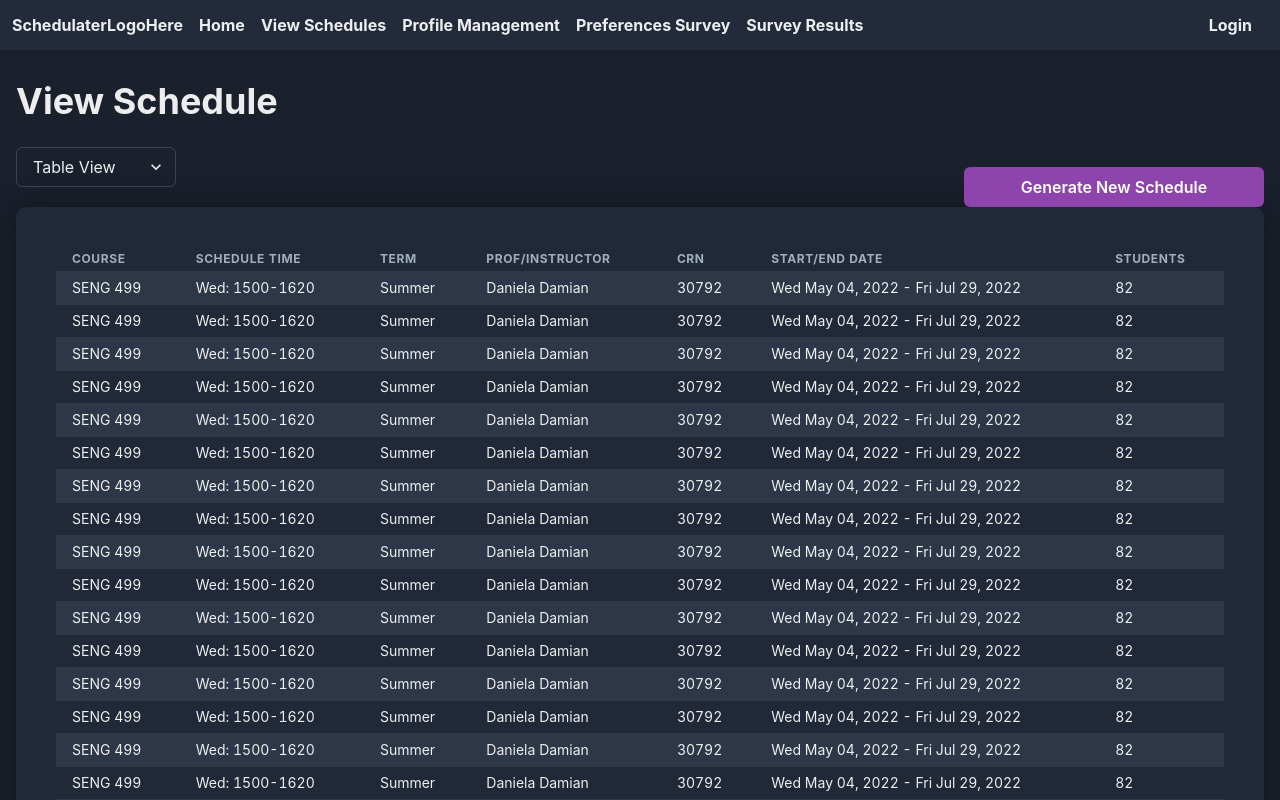
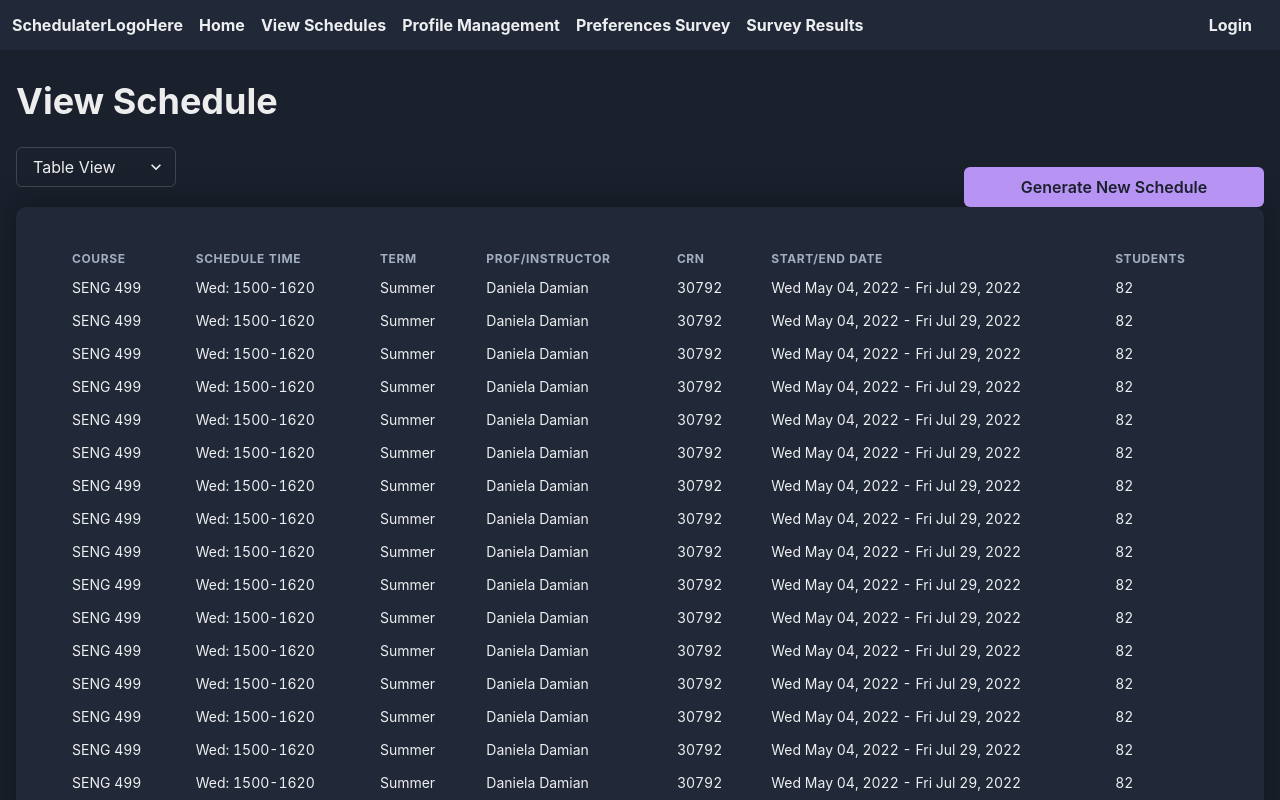
Before and after one commit to SENG499-S22-Company3/frontend, a React (Create React App) app: page /schedule in a window 1280 px wide. Shown: the top 800 px of the page. Built offline with nearby package versions, Linux system fonts and the light colour scheme.

Commit message:
JC: Add unified Chakra color scheme

```diff
--- a/src/App.tsx
+++ b/src/App.tsx
@@ -1,4 +1,5 @@
 import { ChakraProvider, extendTheme, ThemeConfig } from "@chakra-ui/react";
+import { colors } from "./theme/colors";
 import * as React from "react";
 import { Route, Routes } from "react-router-dom";
 import { Home } from "./pages/Home";
@@ -12,13 +13,13 @@ import { NotFound } from "./pages/NotFound";
 import { Survey } from "./pages/Survey";
 import { NavHeader } from "./components/Nav";
 
-
 const config: ThemeConfig = {
   initialColorMode: "dark",
   useSystemColorMode: false,
 };
 
 const theme = extendTheme({
+  colors,
   config,
 });
 
--- a/src/components/Nav.tsx
+++ b/src/components/Nav.tsx
@@ -85,7 +85,7 @@ export const NavHeader = () => {
     <Flex
       w="100vw"
       h="50px"
-      bg="#232b3b"
+      bg="gray.700"
       alignItems="center"
       justifyContent="space-between"
       px={3}
--- a/src/pages/Generate.tsx
+++ b/src/pages/Generate.tsx
@@ -16,9 +16,7 @@ export const Generate = () => {
         w="300px"
         as={Link}
         to="/schedule"
-        backgroundColor="#8e44ad"
         colorScheme="purple"
-        textColor="#ffffff"
         variant="solid"
       >
         Generate Schedule
--- a/src/pages/Login.tsx
+++ b/src/pages/Login.tsx
@@ -64,7 +64,7 @@ export const Login = () => {
       <Container mb={32}>
         <Heading mb={6}>Sign in to Schedulater</Heading>
         <Flex
-          bg="#212938"
+          bg="gray.700"
           p={10}
           borderRadius={10}
           flexDir="column"
--- a/src/pages/Schedule.tsx
+++ b/src/pages/Schedule.tsx
@@ -66,10 +66,8 @@ export const Schedule = () => {
           w="300px"
           as={Link}
           to="/schedule"
-
-        backgroundColor="#8e44ad"
+          backgroundColor="purple.300"
           colorScheme="purple"
-        textColor="#ffffff"
           variant="solid"
           float="right"
         >
@@ -86,34 +84,27 @@ export const Schedule = () => {
           <option value="calendar">Calendar View</option>
         </Select>
         <Flex
-          bg="#212938"
+          bg="gray.700"
           p={10}
           borderRadius={10}
           flexDir="column"
           style={{ boxShadow: "0px 0px 30px rgba(0, 0, 0, 0.40)" }}
         >
-         <TableContainer
-            overflowY="auto"
-         >
-            <Table
-              size='sm'
-              variant="striped"
-              colorScheme="gray"
-            >
+          <TableContainer overflowY="auto">
+            <Table size="sm" variant="striped" colorScheme="gray">
               <Thead>
-
                 <Tr>
-                  <Th >Course</Th>
+                  <Th>Course</Th>
                   <Th>Schedule Time</Th>
                   <Th>Term</Th>
-                  <Th >Prof/InsTructor</Th>
+                  <Th>Prof/InsTructor</Th>
                   <Th>CRN</Th>
                   <Th>Start/End Date</Th>
                   <Th>Students</Th>
                 </Tr>
               </Thead>
               <Tbody>
-              <Tr >
+                <Tr>
                   <Td>SENG 499</Td>
                   <Td>Wed: 1500-1620</Td>
                   <Td>Summer</Td>
@@ -122,7 +113,7 @@ export const Schedule = () => {
                   <Td>Wed May 04, 2022 - Fri Jul 29, 2022</Td>
                   <Td>82</Td>
                 </Tr>
-              <Tr >
+                <Tr>
                   <Td>SENG 499</Td>
                   <Td>Wed: 1500-1620</Td>
                   <Td>Summer</Td>
@@ -131,7 +122,7 @@ export const Schedule = () => {
                   <Td>Wed May 04, 2022 - Fri Jul 29, 2022</Td>
                   <Td>82</Td>
                 </Tr>
-              <Tr >
+                <Tr>
                   <Td>SENG 499</Td>
                   <Td>Wed: 1500-1620</Td>
                   <Td>Summer</Td>
@@ -140,7 +131,7 @@ export const Schedule = () => {
                   <Td>Wed May 04, 2022 - Fri Jul 29, 2022</Td>
                   <Td>82</Td>
                 </Tr>
-              <Tr >
+                <Tr>
                   <Td>SENG 499</Td>
                   <Td>Wed: 1500-1620</Td>
                   <Td>Summer</Td>
@@ -149,7 +140,7 @@ export const Schedule = () => {
                   <Td>Wed May 04, 2022 - Fri Jul 29, 2022</Td>
                   <Td>82</Td>
                 </Tr>
-              <Tr >
+                <Tr>
                   <Td>SENG 499</Td>
                   <Td>Wed: 1500-1620</Td>
                   <Td>Summer</Td>
@@ -158,7 +149,7 @@ export const Schedule = () => {
                   <Td>Wed May 04, 2022 - Fri Jul 29, 2022</Td>
                   <Td>82</Td>
                 </Tr>
-              <Tr >
+                <Tr>
                   <Td>SENG 499</Td>
                   <Td>Wed: 1500-1620</Td>
                   <Td>Summer</Td>
@@ -167,7 +158,7 @@ export const Schedule = () => {
                   <Td>Wed May 04, 2022 - Fri Jul 29, 2022</Td>
                   <Td>82</Td>
                 </Tr>
-              <Tr >
+                <Tr>
                   <Td>SENG 499</Td>
                   <Td>Wed: 1500-1620</Td>
                   <Td>Summer</Td>
@@ -176,7 +167,7 @@ export const Schedule = () => {
                   <Td>Wed May 04, 2022 - Fri Jul 29, 2022</Td>
                   <Td>82</Td>
                 </Tr>
-              <Tr >
+                <Tr>
                   <Td>SENG 499</Td>
                   <Td>Wed: 1500-1620</Td>
                   <Td>Summer</Td>
@@ -185,7 +176,7 @@ export const Schedule = () => {
                   <Td>Wed May 04, 2022 - Fri Jul 29, 2022</Td>
                   <Td>82</Td>
                 </Tr>
-              <Tr >
+                <Tr>
                   <Td>SENG 499</Td>
                   <Td>Wed: 1500-1620</Td>
                   <Td>Summer</Td>
@@ -194,7 +185,7 @@ export const Schedule = () => {
                   <Td>Wed May 04, 2022 - Fri Jul 29, 2022</Td>
                   <Td>82</Td>
                 </Tr>
-              <Tr >
+                <Tr>
                   <Td>SENG 499</Td>
                   <Td>Wed: 1500-1620</Td>
                   <Td>Summer</Td>
@@ -203,7 +194,7 @@ export const Schedule = () => {
                   <Td>Wed May 04, 2022 - Fri Jul 29, 2022</Td>
                   <Td>82</Td>
                 </Tr>
-              <Tr >
+                <Tr>
                   <Td>SENG 499</Td>
                   <Td>Wed: 1500-1620</Td>
                   <Td>Summer</Td>
@@ -212,7 +203,7 @@ export const Schedule = () => {
                   <Td>Wed May 04, 2022 - Fri Jul 29, 2022</Td>
                   <Td>82</Td>
                 </Tr>
-              <Tr >
+                <Tr>
                   <Td>SENG 499</Td>
                   <Td>Wed: 1500-1620</Td>
                   <Td>Summer</Td>
@@ -221,7 +212,7 @@ export const Schedule = () => {
                   <Td>Wed May 04, 2022 - Fri Jul 29, 2022</Td>
                   <Td>82</Td>
                 </Tr>
-              <Tr >
+                <Tr>
                   <Td>SENG 499</Td>
                   <Td>Wed: 1500-1620</Td>
                   <Td>Summer</Td>
@@ -230,7 +221,7 @@ export const Schedule = () => {
                   <Td>Wed May 04, 2022 - Fri Jul 29, 2022</Td>
                   <Td>82</Td>
                 </Tr>
-              <Tr >
+                <Tr>
                   <Td>SENG 499</Td>
                   <Td>Wed: 1500-1620</Td>
                   <Td>Summer</Td>
@@ -239,7 +230,7 @@ export const Schedule = () => {
                   <Td>Wed May 04, 2022 - Fri Jul 29, 2022</Td>
                   <Td>82</Td>
                 </Tr>
-              <Tr >
+                <Tr>
                   <Td>SENG 499</Td>
                   <Td>Wed: 1500-1620</Td>
                   <Td>Summer</Td>
@@ -248,7 +239,7 @@ export const Schedule = () => {
                   <Td>Wed May 04, 2022 - Fri Jul 29, 2022</Td>
                   <Td>82</Td>
                 </Tr>
-              <Tr >
+                <Tr>
                   <Td>SENG 499</Td>
                   <Td>Wed: 1500-1620</Td>
                   <Td>Summer</Td>
@@ -257,7 +248,7 @@ export const Schedule = () => {
                   <Td>Wed May 04, 2022 - Fri Jul 29, 2022</Td>
                   <Td>82</Td>
                 </Tr>
-              <Tr >
+                <Tr>
                   <Td>SENG 499</Td>
                   <Td>Wed: 1500-1620</Td>
                   <Td>Summer</Td>
@@ -266,7 +257,7 @@ export const Schedule = () => {
                   <Td>Wed May 04, 2022 - Fri Jul 29, 2022</Td>
                   <Td>82</Td>
                 </Tr>
-              <Tr >
+                <Tr>
                   <Td>SENG 499</Td>
                   <Td>Wed: 1500-1620</Td>
                   <Td>Summer</Td>
@@ -275,7 +266,7 @@ export const Schedule = () => {
                   <Td>Wed May 04, 2022 - Fri Jul 29, 2022</Td>
                   <Td>82</Td>
                 </Tr>
-              <Tr >
+                <Tr>
                   <Td>SENG 499</Td>
                   <Td>Wed: 1500-1620</Td>
                   <Td>Summer</Td>
@@ -284,7 +275,7 @@ export const Schedule = () => {
                   <Td>Wed May 04, 2022 - Fri Jul 29, 2022</Td>
                   <Td>82</Td>
                 </Tr>
-              <Tr >
+                <Tr>
                   <Td>SENG 499</Td>
                   <Td>Wed: 1500-1620</Td>
                   <Td>Summer</Td>
@@ -294,7 +285,6 @@ export const Schedule = () => {
                   <Td>82</Td>
                 </Tr>
               </Tbody>
-
             </Table>
           </TableContainer>
         </Flex>
--- a/src/pages/Survey.tsx
+++ b/src/pages/Survey.tsx
@@ -78,7 +78,7 @@ export const Survey = () => {
       <Container mb={32} maxW="container.lg">
         <Heading mb={6}>Professor Preferences Survey</Heading>
         <Flex
-          bg="#212938"
+          bg="gray.700"
           p={10}
           borderRadius={10}
           flexDir="column"
--- /dev/null
+++ b/src/theme/colors.tsx
@@ -0,0 +1,240 @@
+export const colors = {
+  transparent: "transparent",
+  current: "currentColor",
+  black: "#000000",
+  white: "#FFFFFF",
+
+  whiteAlpha: {
+    50: "rgba(255, 255, 255, 0.04)",
+    100: "rgba(255, 255, 255, 0.06)",
+    200: "rgba(255, 255, 255, 0.08)",
+    300: "rgba(255, 255, 255, 0.16)",
+    400: "rgba(255, 255, 255, 0.24)",
+    500: "rgba(255, 255, 255, 0.36)",
+    600: "rgba(255, 255, 255, 0.48)",
+    700: "rgba(255, 255, 255, 0.64)",
+    800: "rgba(255, 255, 255, 0.80)",
+    900: "rgba(255, 255, 255, 0.92)",
+  },
+
+  blackAlpha: {
+    50: "rgba(0, 0, 0, 0.04)",
+    100: "rgba(0, 0, 0, 0.06)",
+    200: "rgba(0, 0, 0, 0.08)",
+    300: "rgba(0, 0, 0, 0.16)",
+    400: "rgba(0, 0, 0, 0.24)",
+    500: "rgba(0, 0, 0, 0.36)",
+    600: "rgba(0, 0, 0, 0.48)",
+    700: "rgba(0, 0, 0, 0.64)",
+    800: "rgba(0, 0, 0, 0.80)",
+    900: "rgba(0, 0, 0, 0.92)",
+  },
+
+  gray: {
+    50: "#F7FAFC",
+    100: "#EDF2F7",
+    200: "#E2E8F0",
+    300: "#CBD5E0",
+    400: "#A0AEC0",
+    500: "#718096",
+    600: "#4A5568",
+    700: "#212938",
+    800: "#1A202C",
+    900: "#171923",
+  },
+
+  red: {
+    50: "#FFF5F5",
+    100: "#FED7D7",
+    200: "#FEB2B2",
+    300: "#FC8181",
+    400: "#F56565",
+    500: "#E53E3E",
+    600: "#C53030",
+    700: "#9B2C2C",
+    800: "#822727",
+    900: "#63171B",
+  },
+
+  orange: {
+    50: "#FFFAF0",
+    100: "#FEEBC8",
+    200: "#FBD38D",
+    300: "#F6AD55",
+    400: "#ED8936",
+    500: "#DD6B20",
+    600: "#C05621",
+    700: "#9C4221",
+    800: "#7B341E",
+    900: "#652B19",
+  },
+
+  yellow: {
+    50: "#FFFFF0",
+    100: "#FEFCBF",
+    200: "#FAF089",
+    300: "#F6E05E",
+    400: "#ECC94B",
+    500: "#D69E2E",
+    600: "#B7791F",
+    700: "#975A16",
+    800: "#744210",
+    900: "#5F370E",
+  },
+
+  green: {
+    50: "#F0FFF4",
+    100: "#C6F6D5",
+    200: "#9AE6B4",
+    300: "#68D391",
+    400: "#48BB78",
+    500: "#38A169",
+    600: "#2F855A",
+    700: "#276749",
+    800: "#22543D",
+    900: "#1C4532",
+  },
+
+  teal: {
+    50: "#E6FFFA",
+    100: "#B2F5EA",
+    200: "#81E6D9",
+    300: "#4FD1C5",
+    400: "#38B2AC",
+    500: "#319795",
+    600: "#2C7A7B",
+    700: "#285E61",
+    800: "#234E52",
+    900: "#1D4044",
+  },
+
+  blue: {
+    50: "#ebf8ff",
+    100: "#bee3f8",
+    200: "#90cdf4",
+    300: "#63b3ed",
+    400: "#4299e1",
+    500: "#3182ce",
+    600: "#2b6cb0",
+    700: "#2c5282",
+    800: "#2a4365",
+    900: "#1A365D",
+  },
+
+  cyan: {
+    50: "#EDFDFD",
+    100: "#C4F1F9",
+    200: "#9DECF9",
+    300: "#76E4F7",
+    400: "#0BC5EA",
+    500: "#00B5D8",
+    600: "#00A3C4",
+    700: "#0987A0",
+    800: "#086F83",
+    900: "#065666",
+  },
+
+  purple: {
+    50: "#FAF5FF",
+    100: "#E9D8FD",
+    200: "#D6BCFA",
+    300: "#B794F4",
+    400: "#9F7AEA",
+    500: "#805AD5",
+    600: "#6B46C1",
+    700: "#553C9A",
+    800: "#44337A",
+    900: "#322659",
+  },
+
+  pink: {
+    50: "#FFF5F7",
+    100: "#FED7E2",
+    200: "#FBB6CE",
+    300: "#F687B3",
+    400: "#ED64A6",
+    500: "#D53F8C",
+    600: "#B83280",
+    700: "#97266D",
+    800: "#702459",
+    900: "#521B41",
+  },
+
+  linkedin: {
+    50: "#E8F4F9",
+    100: "#CFEDFB",
+    200: "#9BDAF3",
+    300: "#68C7EC",
+    400: "#34B3E4",
+    500: "#00A0DC",
+    600: "#008CC9",
+    700: "#0077B5",
+    800: "#005E93",
+    900: "#004471",
+  },
+
+  facebook: {
+    50: "#E8F4F9",
+    100: "#D9DEE9",
+    200: "#B7C2DA",
+    300: "#6482C0",
+    400: "#4267B2",
+    500: "#385898",
+    600: "#314E89",
+    700: "#29487D",
+    800: "#223B67",
+    900: "#1E355B",
+  },
+
+  messenger: {
+    50: "#D0E6FF",
+    100: "#B9DAFF",
+    200: "#A2CDFF",
+    300: "#7AB8FF",
+    400: "#2E90FF",
+    500: "#0078FF",
+    600: "#0063D1",
+    700: "#0052AC",
+    800: "#003C7E",
+    900: "#002C5C",
+  },
+
+  whatsapp: {
+    50: "#dffeec",
+    100: "#b9f5d0",
+    200: "#90edb3",
+    300: "#65e495",
+    400: "#3cdd78",
+    500: "#22c35e",
+    600: "#179848",
+    700: "#0c6c33",
+    800: "#01421c",
+    900: "#001803",
+  },
+
+  twitter: {
+    50: "#E5F4FD",
+    100: "#C8E9FB",
+    200: "#A8DCFA",
+    300: "#83CDF7",
+    400: "#57BBF5",
+    500: "#1DA1F2",
+    600: "#1A94DA",
+    700: "#1681BF",
+    800: "#136B9E",
+    900: "#0D4D71",
+  },
+
+  telegram: {
+    50: "#E3F2F9",
+    100: "#C5E4F3",
+    200: "#A2D4EC",
+    300: "#7AC1E4",
+    400: "#47A9DA",
+    500: "#0088CC",
+    600: "#007AB8",
+    700: "#006BA1",
+    800: "#005885",
+    900: "#003F5E",
+  },
+};
```
Lines whose indentation alone changed are shown as unchanged.
